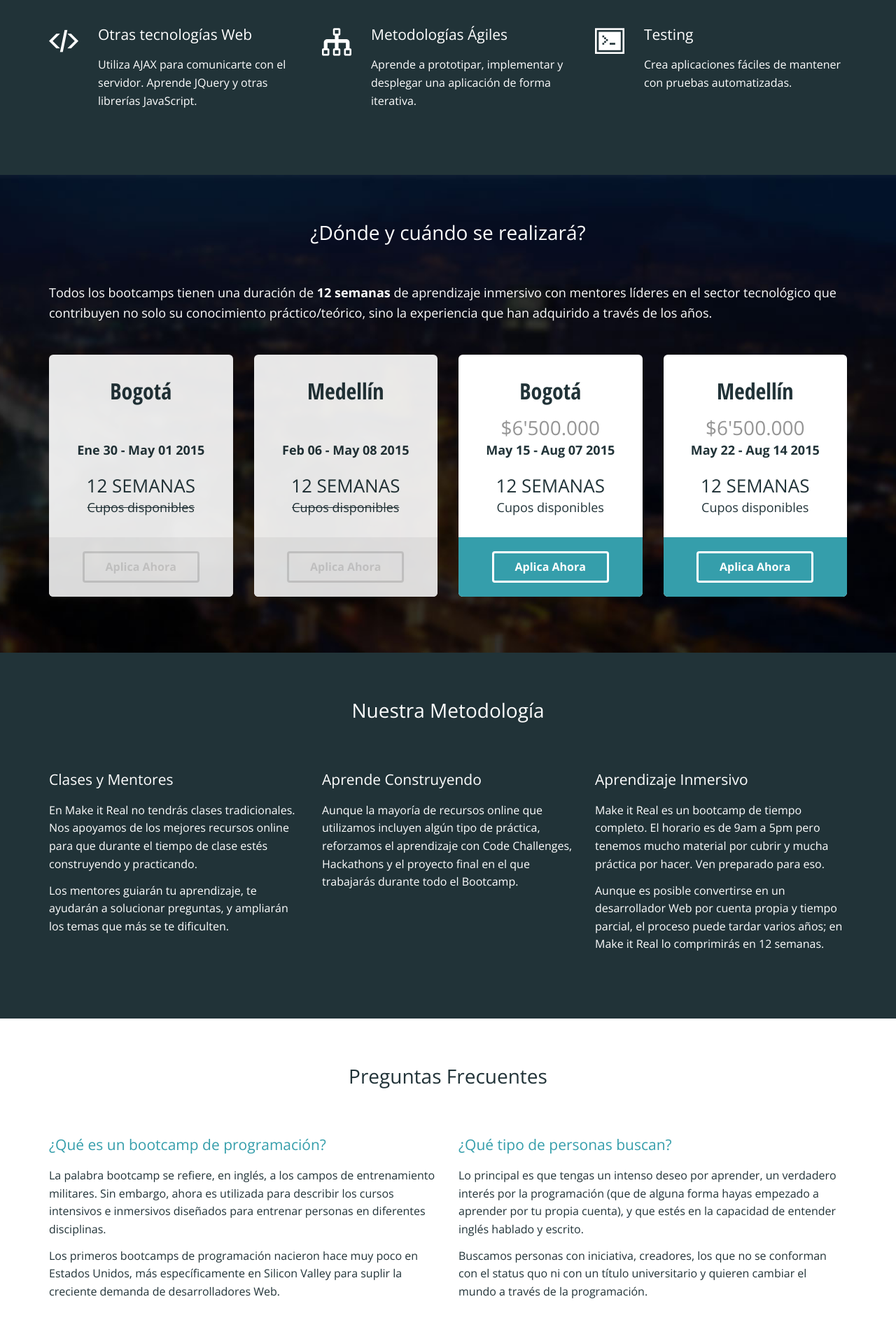
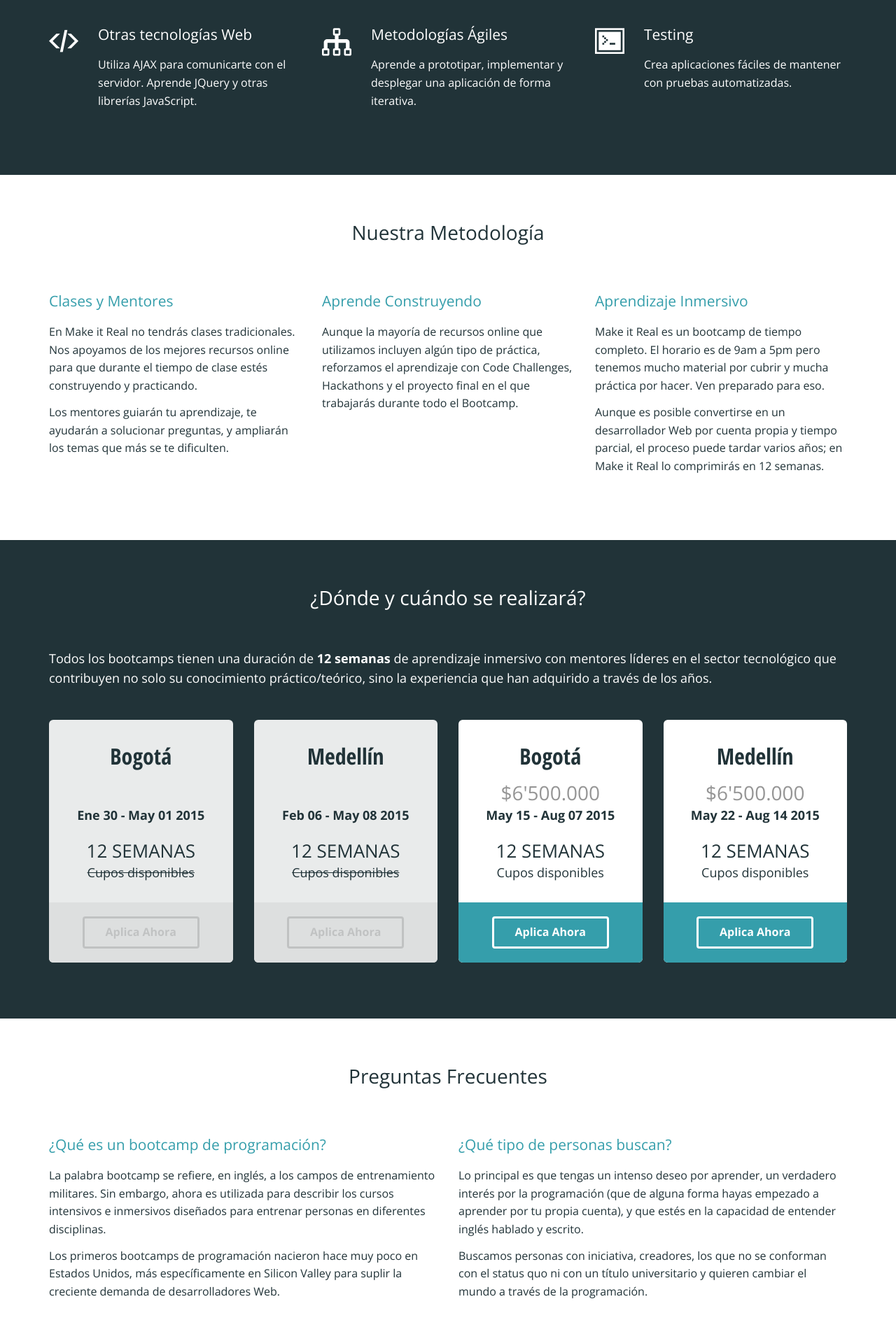
Before and after one commit to simonhoyos/blog, a Jekyll site: the page built from index.html, in a window 1280 px wide. Shown: the part 1576-3493 px from the top of the page at 70% size. Built offline with Jekyll 4.4.1, drawn with Linux system fonts in a browser that asks for light colours; nearby versions of some CDN libraries; some of the changed text lies outside the part shown.

Commit message:
Improvements to homepage

```diff
--- a/css/style.scss
+++ b/css/style.scss
@@ -242,7 +242,6 @@ $tertiary-color: #384d56;
 .details {
   width:100%;
   padding-bottom:2em;
-  background: url("../images/bg_ciudades.jpg") no-repeat center fixed;
   -webkit-background-size: cover;
   -moz-background-size: cover;
   -o-background-size: cover;
@@ -383,13 +382,11 @@ $tertiary-color: #384d56;
 }
 
 .method {
-  background-color: #213338;
-  color: white;
-
   .box {
     margin-top: 40px;
 
     header {
+      color: $secondary-color;
       font-size: 18px;
       margin-bottom: 14px;
 
@@ -481,13 +478,13 @@ $tertiary-color: #384d56;
     margin-top: 40px;
 
     img {
-      width: 150px; height: 150px;
+      width: 130px; height: 130px;
     }
 
     header {
       font-size: 18px;
       margin-top: 10px;
-      margin-bottom: 14px;
+      margin-bottom: 3px;
 
       @media (min-width: $screen-md-min) {
         font-size: 21px;
@@ -529,9 +526,12 @@ $tertiary-color: #384d56;
   }
 }
 
-.social-proof {
+.section.social-proof {
+
+  @media (min-width: $screen-md-min) { padding-bottom: 40px; }
 
   .carousel-control {
+    color: $primary-color;
     background-image: none;
   }
 
@@ -623,7 +623,7 @@ $tertiary-color: #384d56;
       margin: 0 auto;
       border-left: 400px solid transparent;
       border-right: 400px solid transparent;
-      border-top: 20px solid #213338;
+      border-top: 20px solid white;
       -moz-transform: scale(.9999);
   }
   @media (max-width: $screen-md-min) {
--- a/index.html
+++ b/index.html
@@ -130,8 +130,36 @@ layout: home
   </div>
 </section>
 
+<!-- Methodology -->
+<section class="section method">
+  <div class="container">
+    <div class="row">
+      <div class="col-sm-12">
+        <header class="text-center title">Nuestra Metodología</header>
+      </div>
+    </div>
+
+    <div class="row">
+      <div class="col-sm-4 box">
+        <header>Clases y Mentores</header>
+        <p>En Make it Real no tendrás clases tradicionales. Nos apoyamos de los mejores recursos online para que durante el tiempo de clase estés construyendo y practicando.</p>
+        <p>Los mentores guiarán tu aprendizaje, te ayudarán a solucionar preguntas, y ampliarán los temas que más se te dificulten.</p>
+      </div>
+      <div class="col-sm-4 box">
+        <header>Aprende Construyendo</header>
+        <p>Aunque la mayoría de recursos online que utilizamos incluyen algún tipo de práctica, reforzamos el aprendizaje con Code Challenges, Hackathons y el proyecto final en el que trabajarás durante todo el Bootcamp.</p>
+      </div>
+      <div class="col-sm-4 box">
+        <header>Aprendizaje Inmersivo</header>
+        <p>Make it Real es un bootcamp de tiempo completo. El horario es de 9am a 5pm pero tenemos mucho material por cubrir y mucha práctica por hacer. Ven preparado para eso.</p>
+        <p>Aunque es posible convertirse en un desarrollador Web por cuenta propia y tiempo parcial, el proceso puede tardar varios años; en Make it Real lo comprimirás en 12 semanas.</p>
+      </div>
+    </div>
+  </div>
+</section>
+
 <!-- Details -->
-<section class="section details inverted ">
+<section class="section details inverted">
   <div class="container">
     <div class="row">
       <div class="col-sm-12">
@@ -192,34 +220,6 @@ layout: home
   </div>
 </section>
 
-<!-- Methodology -->
-<section class="section method inverted">
-  <div class="container">
-    <div class="row">
-      <div class="col-sm-12">
-        <header class="text-center title inverted">Nuestra Metodología</header>
-      </div>
-    </div>
-
-    <div class="row">
-      <div class="col-sm-4 box">
-        <header>Clases y Mentores</header>
-        <p>En Make it Real no tendrás clases tradicionales. Nos apoyamos de los mejores recursos online para que durante el tiempo de clase estés construyendo y practicando.</p>
-        <p>Los mentores guiarán tu aprendizaje, te ayudarán a solucionar preguntas, y ampliarán los temas que más se te dificulten.</p>
-      </div>
-      <div class="col-sm-4 box">
-        <header>Aprende Construyendo</header>
-        <p>Aunque la mayoría de recursos online que utilizamos incluyen algún tipo de práctica, reforzamos el aprendizaje con Code Challenges, Hackathons y el proyecto final en el que trabajarás durante todo el Bootcamp.</p>
-      </div>
-      <div class="col-sm-4 box">
-        <header>Aprendizaje Inmersivo</header>
-        <p>Make it Real es un bootcamp de tiempo completo. El horario es de 9am a 5pm pero tenemos mucho material por cubrir y mucha práctica por hacer. Ven preparado para eso.</p>
-        <p>Aunque es posible convertirse en un desarrollador Web por cuenta propia y tiempo parcial, el proceso puede tardar varios años; en Make it Real lo comprimirás en 12 semanas.</p>
-      </div>
-    </div>
-  </div>
-</section>
-
 <!-- FAQ -->
 <section class="section faq">
   <div class="container">
@@ -264,7 +264,7 @@ layout: home
   <div class="container">
     <div class="row">
       <div class="col-sm-12">
-        <header class="text-center title inverted">Nuestro equipo:</header>
+        <header class="text-center title inverted">Nuestro Equipo</header>
       </div>
     </div>
 
@@ -272,98 +272,58 @@ layout: home
       <div class="col-sm-3 box text-center">
         <img src="/images/german.png" class="img-circle img-thumbnail">
         <header>Germán Escobar</header>
-        <p>Programador con una <a href="http://germanescobar.net/2014/06/02/la-nueva-educacion/" target="_blank">visión particular</a> de la educación. Co-fundador de <a href="http://www.elibom.com/" target="_blank">elibom.com</a>.</p>
-        <div class="text-center">
-          <ul class="clearfix">
-            <li><a href="http://twitter.com/germanescobar" target="_blank"><span class="icon-twitter"></span></a></li>
-            <li><a href="http://github.com/germanescobar" target="_blank"><span class="icon-github"></span></a></li>
-          </ul>
-        </div>
+        <p>Founder and Mentor</p>
       </div>
+
       <div class="col-sm-3 box text-center">
-        <img src="/images/camilo.jpeg" class="img-circle img-thumbnail">
-        <header>Camilo Aguilar</header>
-        <p>Fundador de Hooklift. Organizador de <a href="http://jsconf.co/" target="_blank">JSConf Colombia</a>. Advisor de <a href="http://coderise.org/" target="_blank">Coderise</a>.</p>
-        <div class="text-center">
-          <ul class="clearfix">
-            <li><a href="http://twitter.com/c4milo" target="_blank"><span class="icon-twitter"></span></a></li>
-            <li><a href="http://github.com/c4milo" target="_blank"><span class="icon-github"></span></a></li>
-          </ul>
-        </div>
+        <img src="/images/simon.jpeg" class="img-circle img-thumbnail">
+        <header>Simón Soriano</header>
+        <p>Mentor</p>
       </div>
+
       <div class="col-sm-3 box text-center">
-        <img src="/images/julian.jpg" class="img-circle img-thumbnail">
-        <header>Julián Duque</header>
-        <p>Desarrollador por Pasión. Co-organizador de <a href="http://medellinjs.org/">MedellinJS</a>. Instructor líder de <a href="http://coderise.org/" target="_blank">Coderise</a>.</p>
-        <div class="text-center">
-          <ul class="clearfix">
-            <li><a href="http://twitter.com/julian_duque" target="_blank"><span class="icon-twitter"></span></a></li>
-            <li><a href="http://github.com/julianduque" target="_blank"><span class="icon-github"></span></a></li>
-          </ul>
-        </div>
+        <img src="/images/jose.jpg" class="img-circle img-thumbnail">
+        <header>Jose Striedneger</header>
+        <p>Mentor</p>
       </div>
+
       <div class="col-sm-3 box text-center">
-        <img src="/images/oscar.jpeg" class="img-circle img-thumbnail">
-        <header>Oscar Rendón</header>
-        <p>Open Source enthusiast. Organizador de <a href="http://www.meetup.com/medellin-rb/">Medellin.rb</a>.</p>
-        <div class="text-center">
-          <ul class="clearfix">
-            <li><a href="http://twitter.com/orendon" target="_blank"><span class="icon-twitter"></span></a></li>
-            <li><a href="http://github.com/orendon" target="_blank"><span class="icon-github"></span></a></li>
-          </ul>
-        </div>
-      </div>
-    </div>
-  </div>
-</section>
-
-<!-- Support -->
-<section class="section support">
-  <div class="container">
-    <div class="row">
-      <div class="col-sm-12">
-        <header class="text-center title">Con el apoyo de</header>
+        <img src="/images/dianita2.jpg" class="img-circle img-thumbnail">
+        <header>Diana Vanegas</header>
+        <p>Community Manager</p>
       </div>
     </div>
 
     <div class="row">
-      <div class="col-sm-4 box text-center">
-        <a href="http://atomhouse.co/" target="_blank"><img src="/images/atomhousefinallogo.png" class="img-responsive"></a>
+      <div class="col-sm-3 box text-center">
+        <img src="/images/juan-gomez.png" class="img-circle img-thumbnail">
+        <header>Juan Gomez</header>
+        <p>Mentor</p>
       </div>
-      <div class="col-sm-4 box text-center">
-        <a href="http://bunnyinc.com/jobs.html" target="_blank"><img src="/images/bunnyinc.png" class="img-responsive"></a>
+
+      <div class="col-sm-3 box text-center">
+        <img src="/images/oscar.jpeg" class="img-circle img-thumbnail">
+        <header>Oscar Rendón</header>
+        <p>Mentor y Advisor</p>
       </div>
-      <div class="col-sm-4 box text-center">
-        <a href="http://www.socialatomventures.com/" target="_blank"><img src="/images/socialatomventures.png" class="img-responsive"></a>
+
+      <div class="col-sm-3 box text-center">
+        <img src="/images/camilo.jpeg" class="img-circle img-thumbnail">
+        <header>Camilo Aguilar</header>
+        <p>Tech Advisor</p>
       </div>
-      <!-- <div class="col-sm-3 box text-center">
-        <img src="/images/rutan.png" class="img-responsive">
-      </div> -->
-    </div>
-    <div class="row">
-      <div class="col-sm-4 box text-center">
-        <a href="http://elibom.com/" target="_blank"><img src="/images/elibom.png" class="img-responsive"></a>
-      </div>
-      <div class="col-sm-4 box text-center">
-        <a href="http://mobility-labs.com/" target="_blank"><img src="/images/mobility-labs.png" class="img-responsive"></a>
-      </div>
-      <div class="col-sm-4 box text-center">
-        <a href="http://fi.co/" target="_blank"><img src="/images/founderinstitute.png" class="img-responsive"></a>
-      </div>
-    </div>
-    <div class="row" style="margin-top: 30px;">
-      <div class="col-sm-4 box text-center">
-        <a href="http://wabisabilab.com/" target="_blank"><img src="/images/wsl-logo.png" class="img-responsive"></a>
-      </div>
-      <div class="col-sm-4 col-sm-offset-4 box text-center">
-        <a href="http://mprende.com/" target="_blank"><img src="/images/mprende.png" class="img-responsive"></a>
+
+      <div class="col-sm-3 box text-center">
+        <img src="/images/julian.jpg" class="img-circle img-thumbnail">
+        <header>Julián Duque</header>
+        <p>Tech Advisor</p>
       </div>
     </div>
   </div>
 </section>
 
 <!-- Social proof -->
-<section class="section social-proof inverted">
+<section class="section social-proof">
   <div class="container">
     <div class="row">
       <div class="col-sm-12">
@@ -380,55 +340,73 @@ layout: home
           <div class="carousel-inner">
             <div class="item active">
               <div class="quote">
-                <div class="text"><span class="icon-quote-left"></span> Por fin un programa que enseña conocimientos relevantes y que expone a estudiantes las realidades de la industria <span class="icon-quote-right"></span></div>
+                <div class="text"><span class="icon-quote-left"></span> En Make it Real logré cosas que nunca habría imaginado hacer. Fue una de las experiencias más intensas y desafiantes de toda mi vida <span class="icon-quote-right"></span></div>
                 <div class="source">
                   <div>
-                    <img src="/images/juanpablo.jpg" class="img-circle img-thumbnail">
+                    <img src="/images/sebas.jpeg" class="img-circle img-thumbnail">
                     <div class="credentials">
-                      <h4>Juan Pablo Buriticá</h4>
-                      <p>VP de Ingenería en <a href="http://ride.com/" target="_blank">Ride</a>. Organizador de <a href="http://jsconf.co/" target="_blank">JSConf Colombia</a>.</p>
+                      <h4>Sebastián Zapata</h4>
+                      <p>Ex-alumno y creador de <a href="http://4chef.com.co/" target="_blank">4Chef</a>. Más info en su <a href="http://mardiniii.github.io/" target="_blank">página personal.</a></p>
                     </div>
                   </div>
                 </div>
               </div>
             </div>
+
             <div class="item text-center">
               <div class="quote">
-                <div class="text"><span class="icon-quote-left"></span> Las universidades no se han logrado adaptar a las necesidades del mercado. Esta es una excelente alternativa. <span class="icon-quote-right"></span></div>
+                <div class="text"><span class="icon-quote-left"></span> Todas las empresas que desarrollen software deberían tener sus ojos puestos en Make it Real, el talento que sale de allí es de primera <span class="icon-quote-right"></span></div>
                 <div class="source">
                   <div>
-                    <img src="/images/andres.jpg" class="img-circle img-thumbnail">
+                    <img src="/images/luis-hurtado.png" class="img-circle img-thumbnail">
                     <div class="credentials">
-                      <h4>Andrés Barreto</h4>
-                      <p>Fundador de <a href="http://onswipe.com" target="_blank">OnSwipe</a>, <a href="http://grooveshark.com" target="_blank">Grooveshark</a>, <a href="http://pulsosocial.com" target="_blank">PulsoSocial</a>, <a href="http://socialatomventures.com" target="_target">Socialatom Ventures</a>.</p>
+                      <h4>Luis Hurtado</h4>
+                      <p>Tech Leader de <a href="http://kommit.co/" target="_blank">Kommit</a>, empresa de desarrollo Web y Móvil.</p>
                     </div>
                   </div>
                 </div>
               </div>
             </div>
+
             <div class="item text-center">
               <div class="quote">
-                <div class="text"><span class="icon-quote-left"></span> Aprender a desarrollar software es tan importante como saber comunicarse en inglés. Los que aprendan tendrán un mundo de posibilidades delante de ellos <span class="icon-quote-right"></span></div>
+                <div class="text"><span class="icon-quote-left"></span> Make it Real me abrió las puertas a un nuevo mundo que hasta ahora empieza a ser explorado, y en el que las mujeres podemos entrar a jugar un rol muy importante <span class="icon-quote-right"></span></div>
                 <div class="source">
                   <div>
-                    <img src="/images/torrenegra.jpeg" class="img-circle img-thumbnail">
+                    <img src="/images/sorel.jpeg" class="img-circle img-thumbnail">
                     <div class="credentials">
-                      <h4>Alex Torrenegra</h4>
-                      <p>Founder and CEO of <a href="http://bunnyinc.com/" target="_blank">Bunny Inc</a> y <a href="http://torrenegralabs.com" target="_blank">Torrenegra Labs</a>. MIT's TR35 awardee. </p>
+                      <h4>Sorel de León</h4>
+                      <p>Ex-alumna. Trabajando en <a href="http://yuxipacific.com/" target="_blank">Yuxi Pacific</a>.</p>
                     </div>
                   </div>
                 </div>
               </div>
             </div>
+
             <div class="item text-center">
               <div class="quote">
-                <div class="text"><span class="icon-quote-left"></span> We just opened our first office in Colombia. As we scale we will need more Ruby on Rails developers. Make it Real will help provide us with the talent that we are looking for <span class="icon-quote-right"></span></div>
+                <div class="text"><span class="icon-quote-left"></span> Nunca esperé aprender tanto, cambiar la visión de la programación, y la orientación de mi vida en tan poco tiempo <span class="icon-quote-right"></span></div>
                 <div class="source">
                   <div>
-                    <img src="/images/sean.jpg" class="img-circle img-thumbnail">
+                    <img src="/images/migue.jpeg" class="img-circle img-thumbnail">
                     <div class="credentials">
-                      <h4>Sean Perkins</h4>
-                      <p>Founder of <a href="http://mobility-labs.com/" target="_blank">Mobility Labs</a>.</p>
+                      <h4>Miguel Casas</h4>
+                      <p>Ex-alumno. Web Developer en <a href="http://kommit.co/" target="_blank">Kommit</a>. Más info en su <a href="http://www.miguelcasa.co" target="_blank">página personal</a>.</p>
+                    </div>
+                  </div>
+                </div>
+              </div>
+            </div>
+
+            <div class="item text-center">
+              <div class="quote">
+                <div class="text"><span class="icon-quote-left"></span> Este es de lejos el mejor programa para aprender a desarrollar productos digitales que existe en Colombia <span class="icon-quote-right"></span></div>
+                <div class="source">
+                  <div>
+                    <img src="/images/nayib.jpg" class="img-circle img-thumbnail">
+                    <div class="credentials">
+                      <h4>Nayib Abdalá</h4>
+                      <p>Ex-alumno. Creador de <a href="http://www.innovationlessons.com/">Innovation Lessons</a> y asesor de Startups</p>
                     </div>
                   </div>
                 </div>
```
Also changed, not shown: css/style.css, images/arrow_big_white.jpg (added), images/dianita2.jpg (added), images/jose.jpg (added), images/juan-gomez.png (added), images/luis-hurtado.png (added), images/migue.jpeg (added), images/nayib.jpg (added), images/sebas.jpeg (added), images/simon.jpeg (added), images/sorel.jpeg (added).
